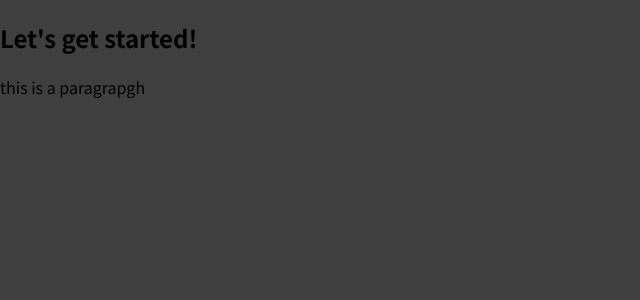
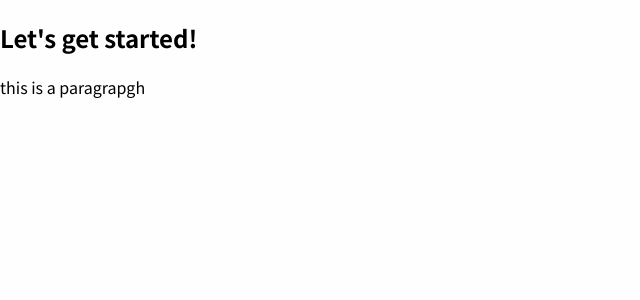
Before and after one commit to asiri1ndatissa/React-Fundamentals, a JavaScript app: page / in a window 1280 px wide. Shown: the top 300 px of the page, without its empty margins (0-640 px from the left). Built offline with nearby package versions, Linux system fonts and the light colour scheme.

Commit message:
third change

```diff
--- a/src/index.css
+++ b/src/index.css
@@ -10,5 +10,5 @@ html {
 
 body {
   margin: 0;
-  background-color: #3f3f3f;
+  background-color: #fefefe;
 }
```
Also changed, not shown: 1 other file (tests, documents, lock files or other folders).
